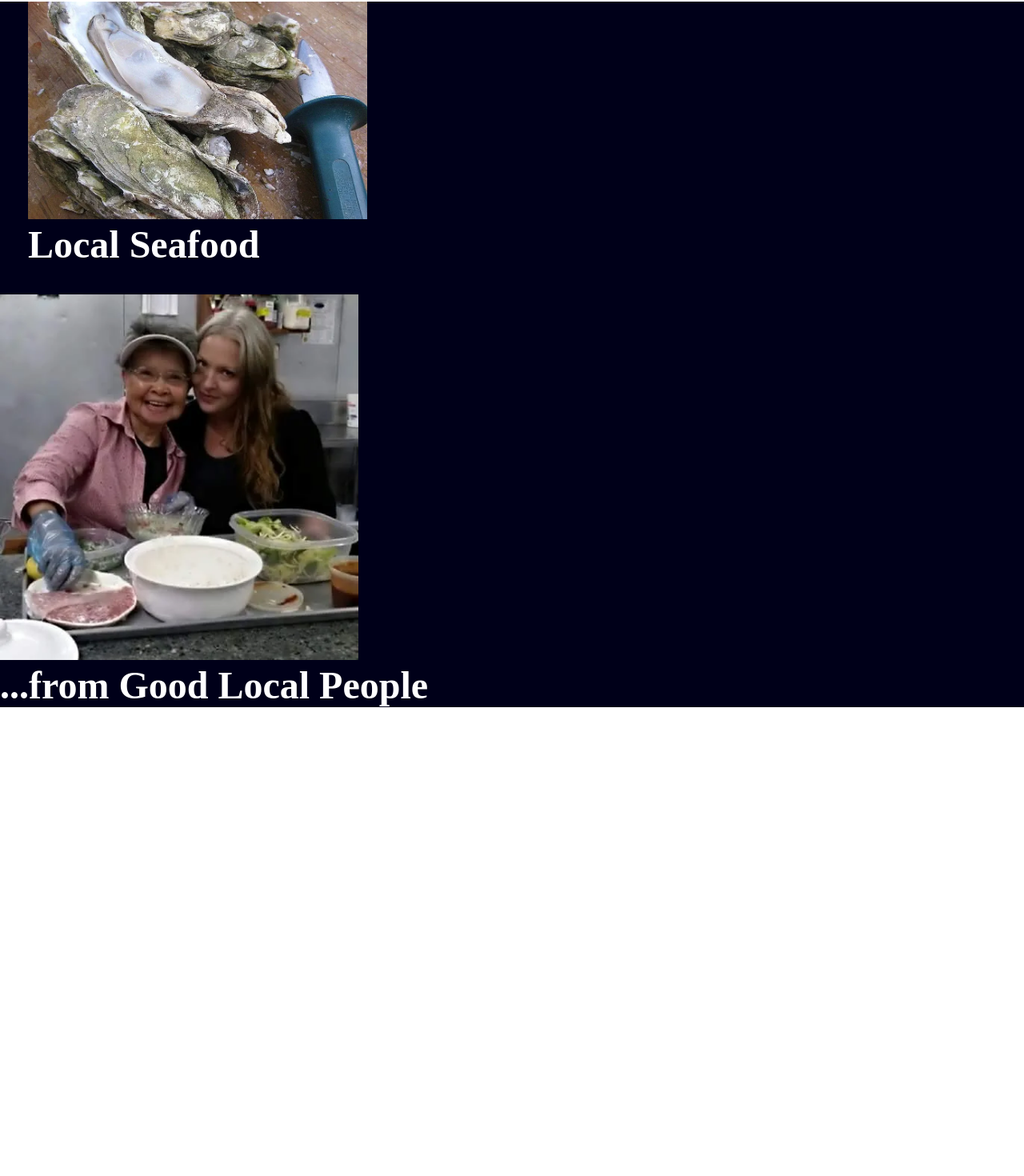
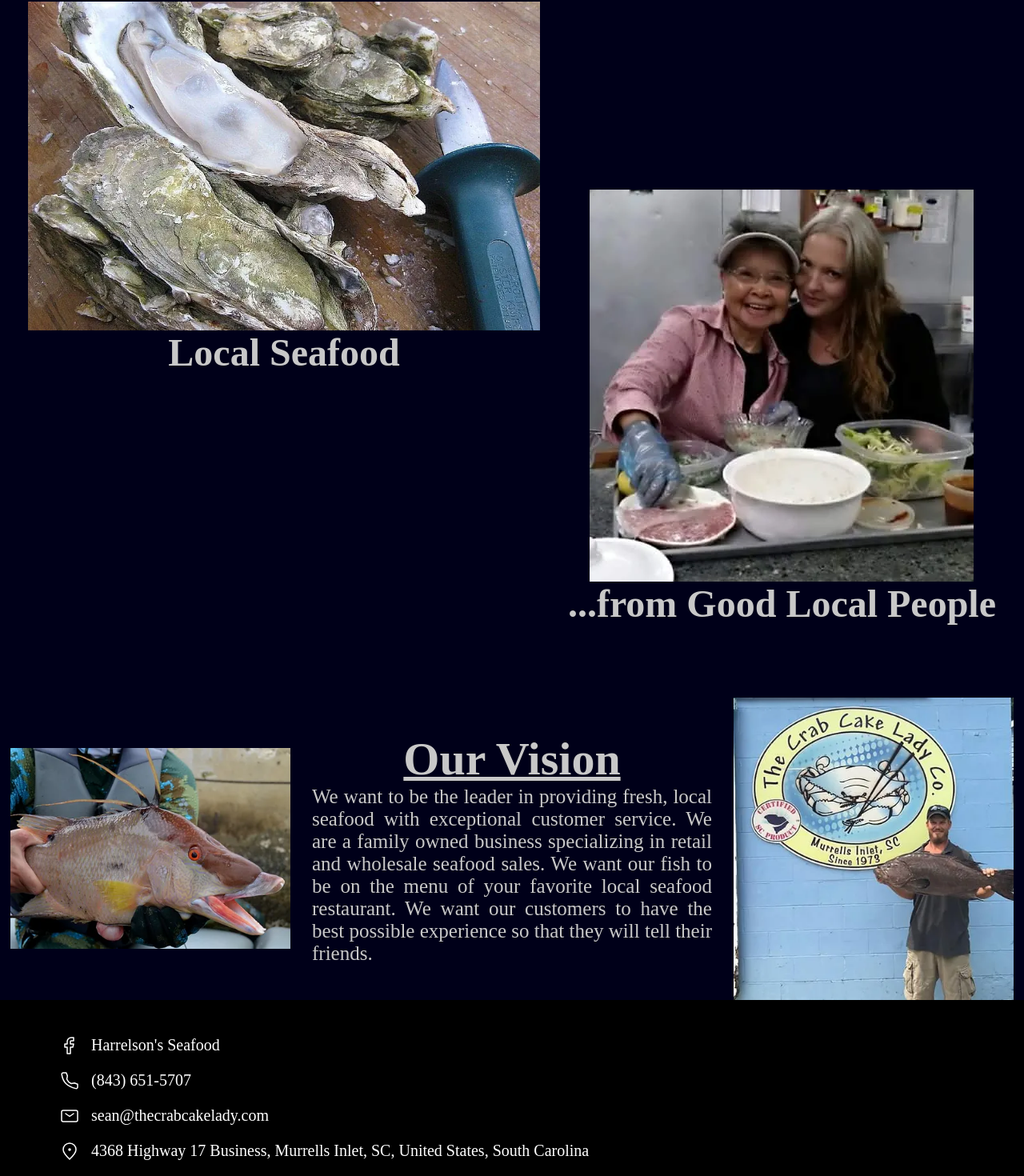
Before and after one commit to MorganLee909/harrelsonssea-food, a SvelteKit app: page / in a window 1280 px wide. Shown: the part 833-2303 px from the top of the page at 80% size. Before the commit the page ends 1717 px from the top, so only its background shows below. Built offline with nearby package versions, Linux system fonts and the light colour scheme.

Commit message:
Create most of the home page.

```diff
--- a/src/routes/+page.svelte
+++ b/src/routes/+page.svelte
@@ -1,9 +1,12 @@
 <script>
     import "../global.css";
     import Header from "./Header.svelte";
+    import Footer from "./Footer.svelte";
 
     import oysterAndKnife from "$lib/oysterAndKnife.webp";
     import localPeople from "$lib/localPeople.webp";
+    import visionOne from "$lib/visionOne.webp";
+    import visionTwo from "$lib/visionTwo.webp";
 </script>
 
 <div class="container">
@@ -20,24 +23,78 @@
             <h1>...from Good Local People</h1>
         </div>
     </div>
+
+    <div class="vision">
+        <img src={visionTwo} alt="Man holding a fish">
+        <div class="visionText">
+            <h1>Our Vision</h1>
+            <p>We want to be the leader in providing fresh, local seafood with exceptional customer service. We are a family owned business specializing in retail and wholesale seafood sales. We want our fish to be on the menu of your favorite local seafood restaurant. We want our customers to have the best possible experience so that they will tell their friends.</p>
+        </div>
+        <img src={visionOne} alt="Man holding fish in front of sign on building">
+    </div>
+
+    <Footer/>
 </div>
 
 <style>
     .sectionTwo{
         background: rgb(0, 0, 25);
         color: white;
+        padding: 35px;
+        position: relative;
+        height: 850px;
     }
 
     .sectionTwo h1{
-        color: white;
+        color: rgb(200, 200, 200);
         font-size: 48px;
     }
 
-    .sectionTwo img{
-        width: 35%;
+    .partOne{
+        display: flex;
+        flex-direction: column;
+        align-items: center;
+        position: absolute;
+        top: 35px;
+        left: 35px;
+        width: 50%;
     }
 
-    .partOne{
-        margin: 35px;
+    .partOne img{
+        width: 100%;
+    }
+
+    .partTwo{
+        display: flex;
+        flex-direction: column;
+        align-items: center;
+        position: absolute;
+        bottom: 35px;
+        right: 35px;
+    }
+
+    .vision{
+        display: flex;
+        justify-content: space-around;
+        align-items: center;
+        background: rgb(0, 0, 25);
+        color: rgb(200, 200, 200);
+        padding-top: 55px;
+    }
+
+    .vision h1{
+        text-align: center;
+        font-size: 58px;
+        text-decoration: underline;
+    }
+
+    .vision p{
+        font-size: 25px;
+        width: 500px;
+        text-align: justify;
+    }
+
+    .vision img{
+        width: 350px;
     }
 </style>
--- /dev/null
+++ b/src/routes/Footer.svelte
@@ -0,0 +1,59 @@
+<footer>
+    <a href="https://www.facebook.com/harrelsons.seafood/" class="item">
+        <svg width="24px" height="24px" stroke-width="1.5" viewBox="0 0 24 24" fill="none" color="#000000">
+            <path d="M17 2H14C12.6739 2 11.4021 2.52678 10.4645 3.46447C9.52678 4.40215 9 5.67392 9 7V10H6V14H9V22H13V14H16L17 10H13V7C13 6.73478 13.1054 6.48043 13.2929 6.29289C13.4804 6.10536 13.7348 6 14 6H17V2Z" stroke="#ffffff" stroke-width="1.5" stroke-linecap="round" stroke-linejoin="round"></path>
+        </svg>
+        <p>Harrelson's Seafood</p>
+    </a>
+
+    <a href="tel:+18436515707" class="item">
+        <svg width="24px" height="24px" stroke-width="1.5" viewBox="0 0 24 24" fill="none" color="#000000">
+            <path d="M18.1182 14.702L14 15.5C11.2183 14.1038 9.5 12.5 8.5 10L9.26995 5.8699L7.81452 2L4.0636 2C2.93605 2 2.04814 2.93178 2.21654 4.04668C2.63695 6.83 3.87653 11.8765 7.5 15.5C11.3052 19.3052 16.7857 20.9564 19.802 21.6127C20.9668 21.8662 22 20.9575 22 19.7655L22 16.1812L18.1182 14.702Z" stroke="#ffffff" stroke-width="1.5" stroke-linecap="round" stroke-linejoin="round"></path>
+        </svg>
+        <p>(843) 651-5707</p>
+    </a>
+
+    <a href="mailto:sean@thecrabcakelady.com" class="item">
+        <svg width="24px" height="24px" stroke-width="1.5" viewBox="0 0 24 24" fill="none" color="#000000">
+            <path d="M7 9L12 12.5L17 9" stroke="#ffffff" stroke-width="1.5" stroke-linecap="round" stroke-linejoin="round"></path>
+            <path d="M2 17V7C2 5.89543 2.89543 5 4 5H20C21.1046 5 22 5.89543 22 7V17C22 18.1046 21.1046 19 20 19H4C2.89543 19 2 18.1046 2 17Z" stroke="#ffffff" stroke-width="1.5"></path>
+        </svg>
+        <p>sean@thecrabcakelady.com</p>
+    </a>
+
+    <a href="https://www.google.com/maps/place/Harrelson's+Seafood+Market/@33.5523591,-79.0405447,20.5z/data=!4m15!1m8!3m7!1s0x8900389517bcb783:0xee01d7ccfd278d50!2s4368+US-17+BUS,+Murrells+Inlet,+SC+29576!3b1!8m2!3d33.5523816!4d-79.0403627!16s%2Fg%2F11bw3_r77c!3m5!1s0x890038951828c9ab:0x2c980839623a62c6!8m2!3d33.552388!4d-79.040382!16s%2Fg%2F1tld10qh?entry=ttu&g_ep=EgoyMDI0MTAwNy4xIKXMDSoASAFQAw%3D%3D" class="item">
+        <svg width="24px" height="24px" stroke-width="1.5" viewBox="0 0 24 24" fill="none" color="#000000">
+            <path d="M20 10C20 14.4183 12 22 12 22C12 22 4 14.4183 4 10C4 5.58172 7.58172 2 12 2C16.4183 2 20 5.58172 20 10Z" stroke="#ffffff" stroke-width="1.5"></path>
+            <path d="M12 11C12.5523 11 13 10.5523 13 10C13 9.44772 12.5523 9 12 9C11.4477 9 11 9.44772 11 10C11 10.5523 11.4477 11 12 11Z" fill="#000000" stroke="#ffffff" stroke-width="1.5" stroke-linecap="round" stroke-linejoin="round"></path>
+        </svg>
+        <p>4368 Highway 17 Business, Murrells Inlet, SC, United States, South Carolina</p>
+    </a>
+</footer>
+
+<style>
+    footer{
+        display: flex;
+        flex-direction: column;
+        background: black;
+        padding: 35px 0 35px 75px;
+    }
+
+    a{
+        color: white;
+        text-decoration: none;
+    }
+
+    .item{
+        display: flex;
+        align-items: center;
+        margin: 10px 0;
+    }
+
+    .item svg{
+        margin-right: 15px;
+    }
+
+    .item p{
+        font-size: 20px;
+    }
+</style>
--- a/src/routes/Header.svelte
+++ b/src/routes/Header.svelte
@@ -7,7 +7,7 @@
     <div class="imageCover"></div>
 
     <div class="menu">
-        <h1>Harrelsons Seafood</h1>
+        <h1>Harrelson's Seafood</h1>
         <h2>Fresh Fish Daily</h2>
         <h3>Directly from Local Fishermen</h3>
     </div>
```
Also changed, not shown: src/lib/visionOne.webp (added), src/lib/visionTwo.webp (added).
